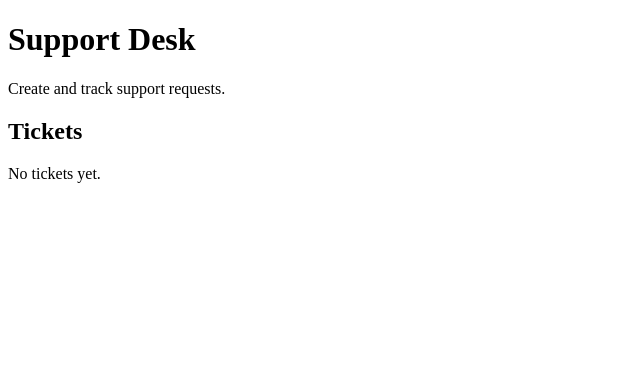
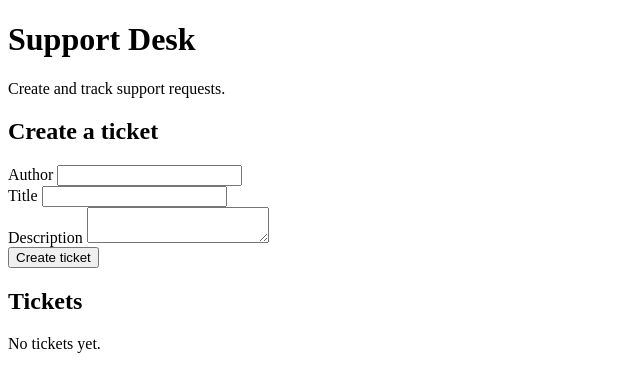
Before and after one commit to vinsl/aws-high-availability-web-platform, a Flask app: page / in a window 1280 px wide. Shown: the top 392 px of the page, without its empty margins (0-640 px from the left). Run offline with Flask 3, Linux system fonts and the light colour scheme.

Commit message:
added ticket creation and html request sending

```diff
--- a/app/app.py
+++ b/app/app.py
@@ -1,4 +1,4 @@
-from flask import Flask, jsonify, render_template
+from flask import Flask, jsonify, redirect, render_template, request, url_for
 
 app = Flask(__name__)
 
@@ -8,6 +8,18 @@ def index():
     return render_template("index.html")
 
 
+@app.post("/tickets")
+def create_ticket():
+    author = request.form.get("author", "").strip()
+    title = request.form.get("title", "").strip()
+    content = request.form.get("content", "").strip()
+
+    if not author or not title or not content:
+        return "author, title and content are required", 400
+
+    return redirect(url_for("index"), code=303)
+
+
 @app.get("/health")
 def health():
     return jsonify(status="ok"), 200
--- a/app/templates/index.html
+++ b/app/templates/index.html
@@ -10,6 +10,27 @@
     <h1>Support Desk</h1>
     <p>Create and track support requests.</p>
 
+    <h2>Create a ticket</h2>
+
+    <form action="/tickets" method="post">
+      <div>
+        <label for="author">Author</label>
+        <input id="author" name="author" type="text" required>
+      </div>
+
+      <div>
+        <label for="title">Title</label>
+        <input id="title" name="title" type="text" required>
+      </div>
+
+      <div>
+        <label for="content">Description</label>
+        <textarea id="content" name="content" required></textarea>
+      </div>
+
+      <button type="submit">Create ticket</button>
+    </form>
+
     <h2>Tickets</h2>
     <p>No tickets yet.</p>
   </main>
```
Also changed, not shown: app/docker-compose.yml (added, +22 -0 lines), app/test/test_tickets.py (added, +32 -0 lines).
